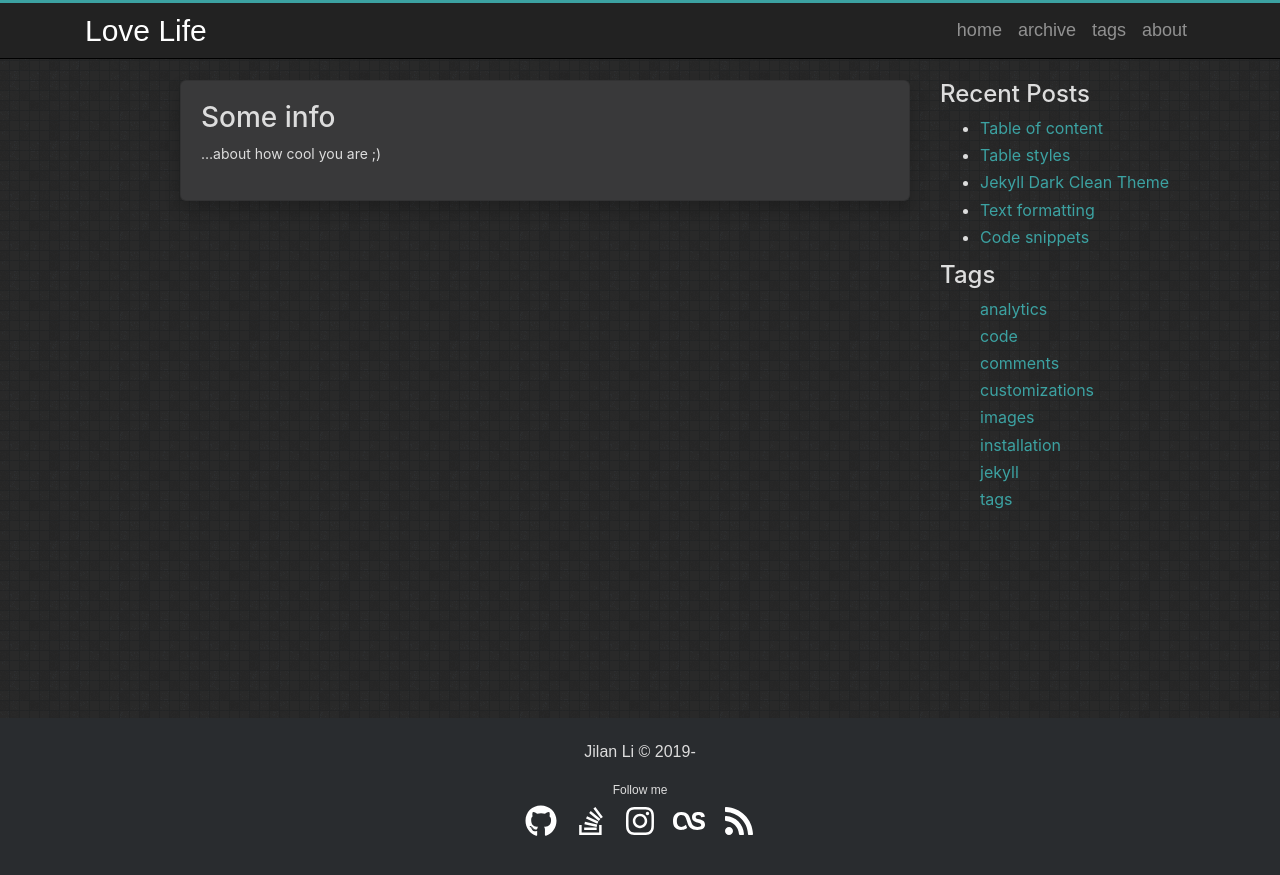
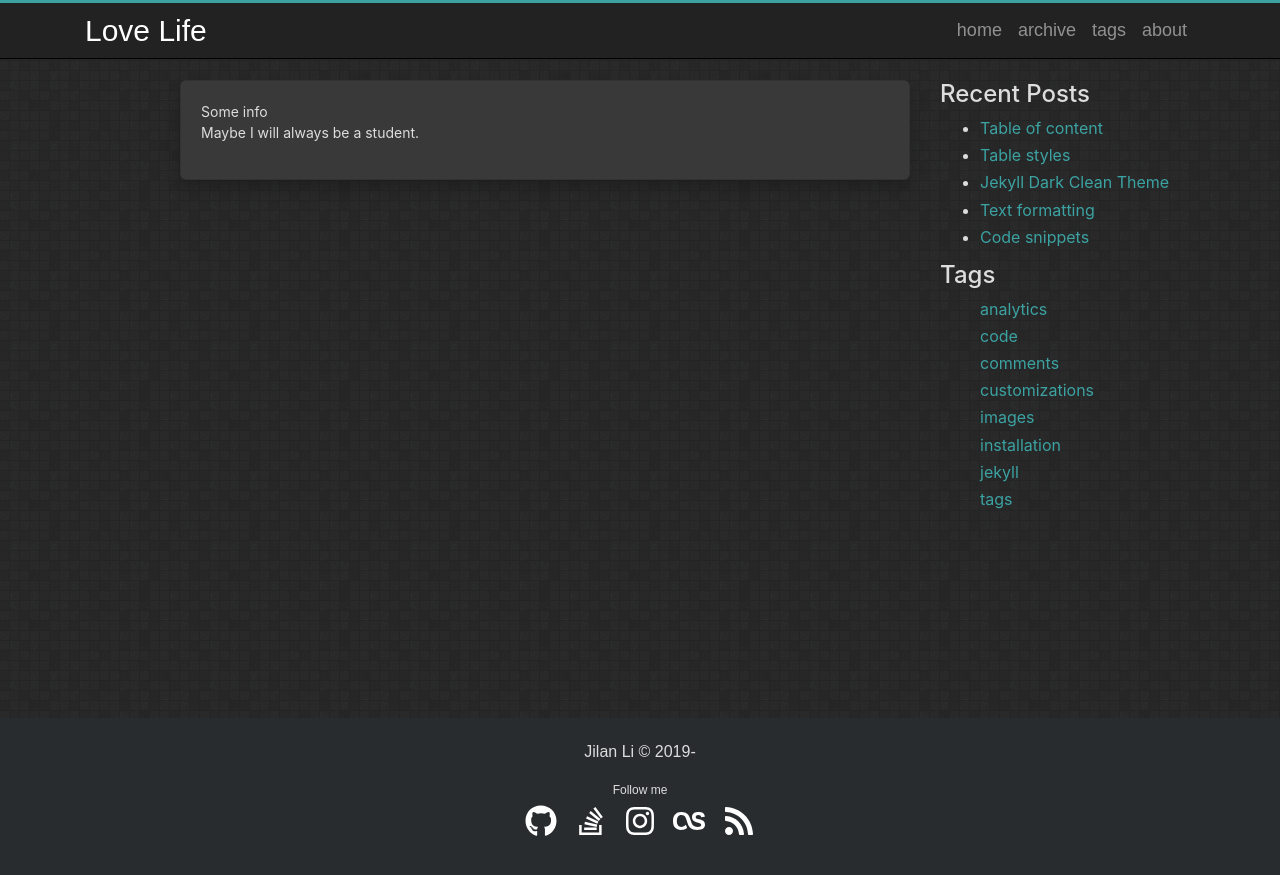
Before and after one commit to Jilanli/Jilanli.github.io, a Jekyll site: the page built from about.md, in a window 1280 px wide. Shown: the top 875 px of the page. Built offline with Jekyll 4.4.1, drawn with Linux system fonts in a browser that asks for light colours.

Commit message:
Update about.md

```diff
--- a/about.md
+++ b/about.md
@@ -4,5 +4,5 @@ title: About
 
 ---
 
-# Some info
-...about how cool you are ;)
+Some info
+Maybe I will always be a student.
```
